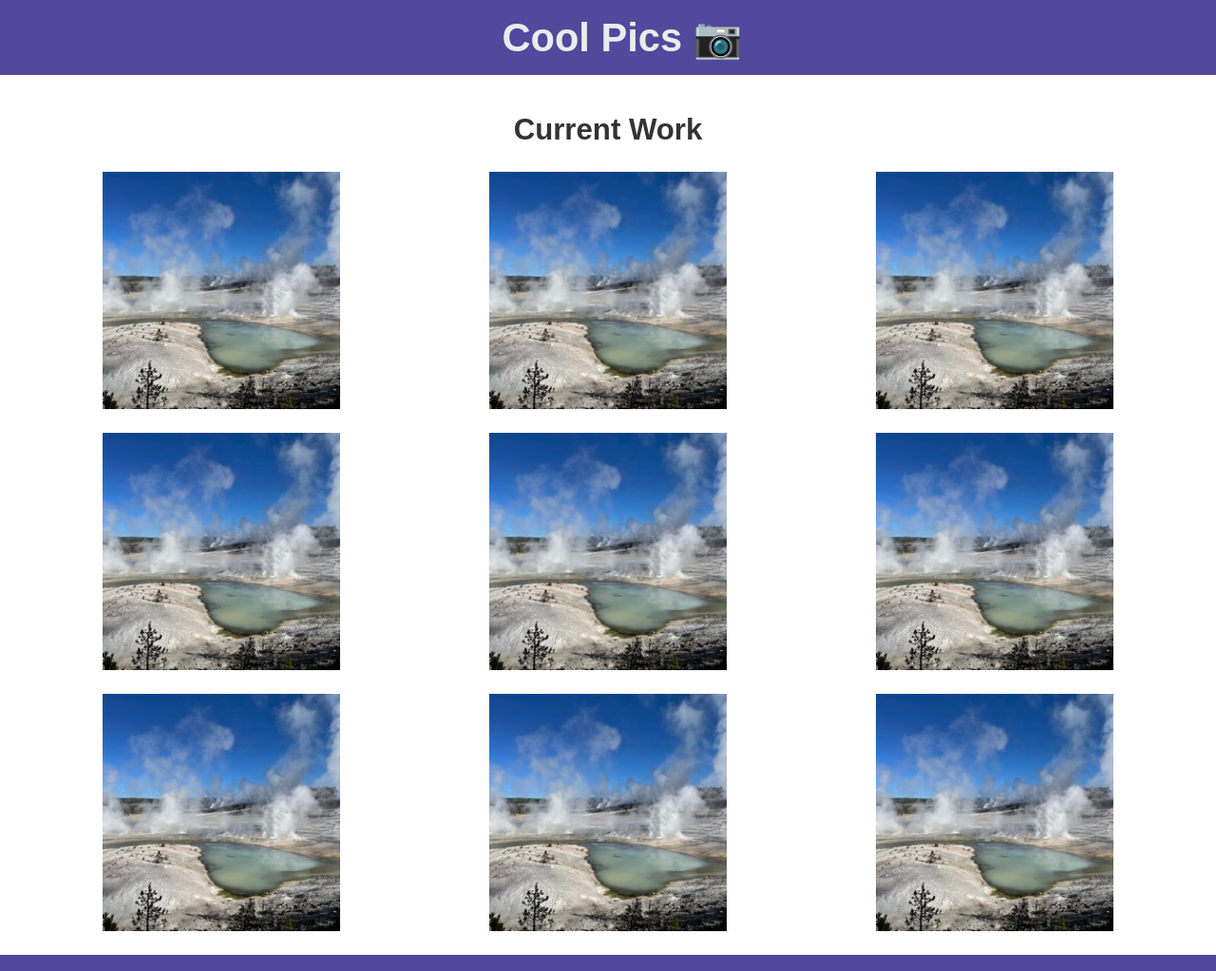
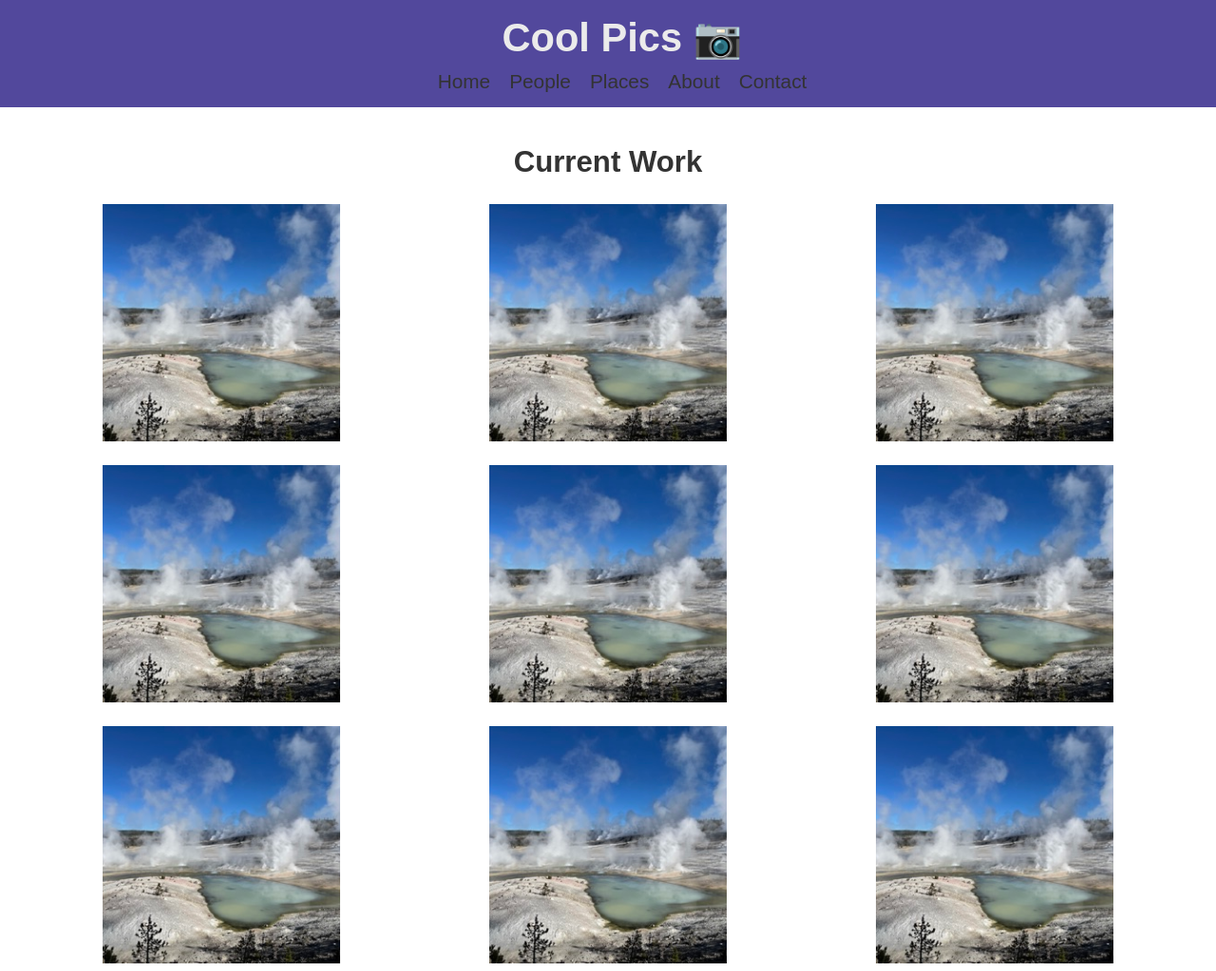
Before and after one commit to jackeline000/wdd131, a plain HTML site: page coolpics/index.html in a window 1280 px wide. Shown: the top 1023 px of the page at 95% size. Drawn offline with Linux system fonts and the light colour scheme; a web font is replaced by a local one.

Commit message:
coolpicsfixed

```diff
--- a/coolpics/coolpics.css
+++ b/coolpics/coolpics.css
@@ -1,4 +1,5 @@
 @import url("https://fonts.googleapis.com/css2?family=Mooli&display=swap");
+
 :root {
   --primary-color: #52489c;
   --secondary-color: #59c3c3;
@@ -8,6 +9,7 @@
   --primary-font: Arial, Helvetica, sans-serif;
   --secondary-font: Mooli, sans-serif;
 }
+
 body {
   font-family: var(--primary-font);
   font-size: 1.3em;
@@ -15,7 +17,10 @@ body {
   align-items: center;
   margin: 0;
   padding: 0;
+  min-height: 100vh;
+  flex-direction: column;
 }
+
 header {
   background-color: var(--primary-color);
   color: var(--text-light);
@@ -23,10 +28,12 @@ header {
   text-align: center;
   padding: 15px;
 }
+
 header h1 {
   font-family: var(--secondary-font);
   margin: 0;
 }
+
 header button {
   background: none;
   color: var(--text-light);
@@ -34,62 +41,110 @@ header button {
   font-size: 1.2em;
   cursor: pointer;
   margin-top: 10px;
+  display: block;
+  margin-left: auto;
+  margin-right: auto;
 }
+
 header button:hover {
   background-color: var(--secondary-color);
 }
+
+header nav {
+  display: none;
+  text-align: center;
+}
+
+header nav ul {
+  list-style: none;
+  padding: 0;
+  margin: 10px 0 0 0;
+  display: flex;
+  justify-content: center;
+  gap: 20px;
+}
+
+header nav ul li a {
+  color: var(--text-light);
+  text-decoration: none;
+}
+
 main {
   padding: 20px;
   width: 100%;
   max-width: 1200px;
   margin: 0 auto;
+  flex: 1;
 }
+
 h2 {
   color: var(--text-dark);
   font-family: var(--secondary-font);
   text-align: center;
   margin-top: 20px;
 }
+
 .gallery {
   display: grid;
   grid-template-columns: 1fr;
   gap: 20px;
   justify-items: center;
 }
+
 .gallery figure {
   margin: 0;
 }
+
 .gallery img {
   width: 250px;
   height: 250px;
   object-fit: cover;
 }
+
 footer {
   background-color: var(--primary-color);
   color: var(--text-light);
   text-align: center;
   padding: 10px;
   width: 100%;
+  margin-top: auto;
 }
+
 a:link,
 a:visited {
   color: var(--text-dark);
 }
+
 @media screen and (min-width: 1000px) {
-  header {
-    display: flex;
-    justify-content: center;
-    align-items: center;
+  header nav {
+    display: block;
+    margin-top: 10px;
   }
+
   header button {
     display: none;
   }
 }
+
+@media screen and (max-width: 999px) {
+  header nav {
+    display: none;
+  }
+
+  header button {
+    display: block;
+    margin-top: 10px;
+    margin-left: auto;
+    margin-right: auto;
+  }
+}
+
 @media screen and (min-width: 700px) {
   .gallery {
     grid-template-columns: 1fr 1fr;
   }
 }
+
 @media screen and (min-width: 1000px) {
   .gallery {
     grid-template-columns: 1fr 1fr 1fr;
--- a/coolpics/index.html
+++ b/coolpics/index.html
@@ -7,12 +7,20 @@
     <meta name="description" content="Cool pics">
     <title>Jackeline Ventura: WDD 131 portfolio</title>
     <link href="coolpics.css" rel="stylesheet">
-    <script defer src="coolpics.js"></script>
 </head>
 <body>
     <header class="title">
         <h1>Cool Pics 📷</h1>
         <button id="menu-button">Menu</button>
+        <nav>
+            <ul>
+                <li><a href="#">Home</a></li>
+                <li><a href="#">People</a></li>
+                <li><a href="#">Places</a></li>
+                <li><a href="#">About</a></li>
+                <li><a href="#">Contact</a></li>
+            </ul>
+        </nav>
     </header>
     <main>
         <h2>Current Work</h2>
```
